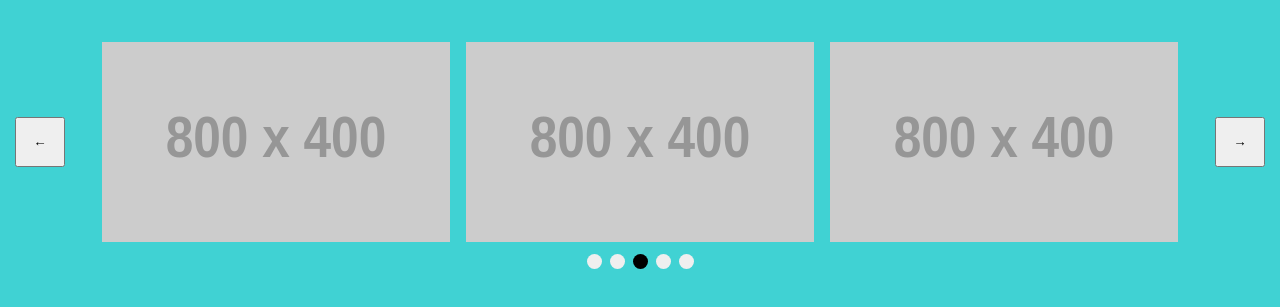
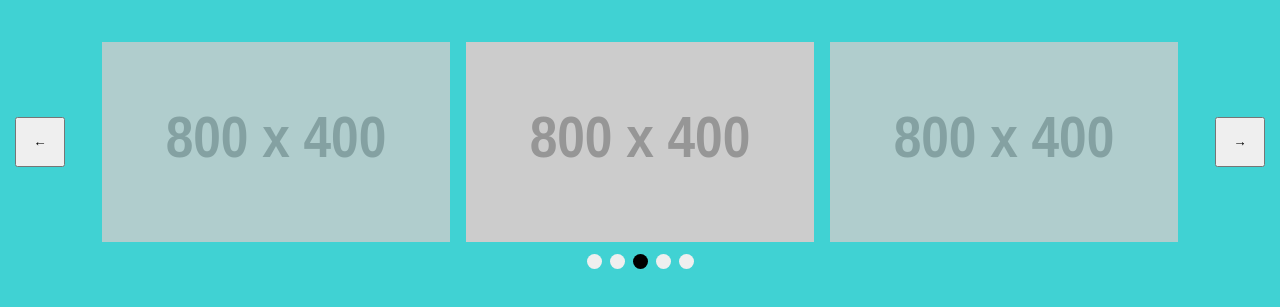
Before and after one commit to MevWebDev/dropdown-img-carousel, a website: page index.html in a window 1280 px wide. Shown: the part 83-390 px from the top of the page. Drawn offline with Linux system fonts and the light colour scheme; placeholder pictures from the web are drawn by us.

Commit message:
chore: Update image carousel styles and add previous/next image opacity

```diff
--- a/style.scss
+++ b/style.scss
@@ -95,6 +95,10 @@ body {
           align-items: center;
           color: black;
         }
+        .previous,
+        .next {
+          opacity: 80%;
+        }
       }
       .buttons {
         display: flex;
```
Also changed, not shown: style.css, 1 other file.
